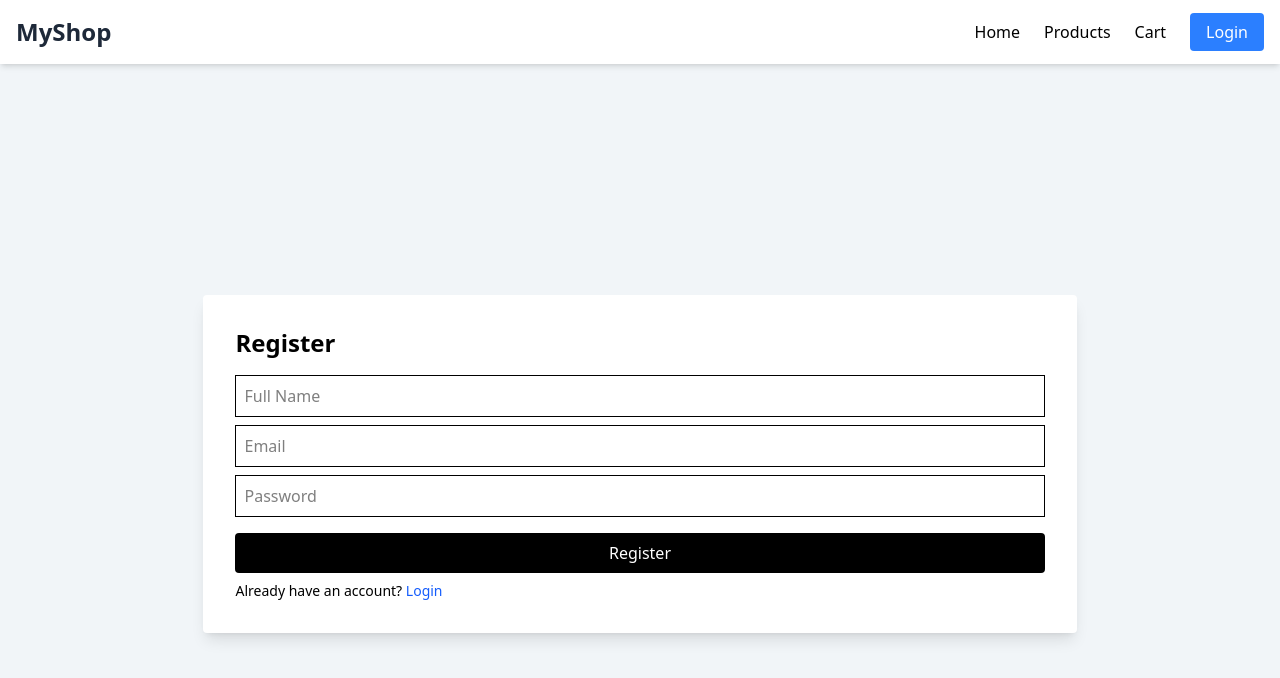
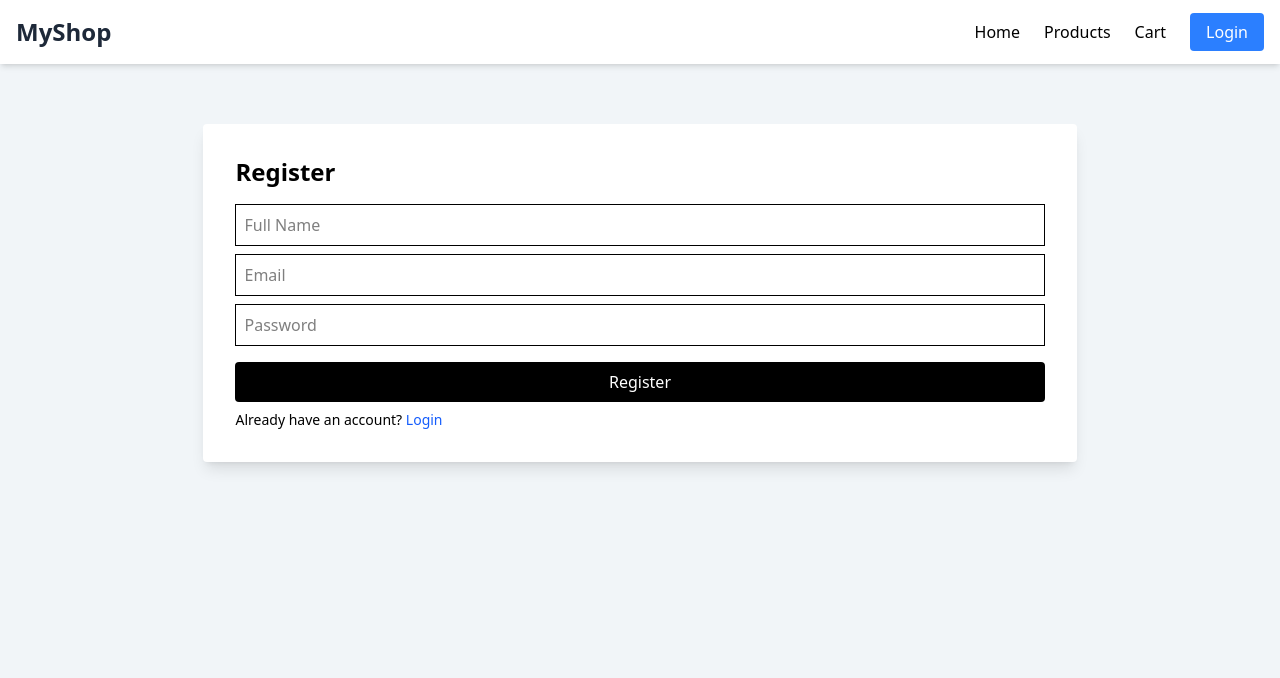
Before and after one commit to ajay123-k/e-commerce, a React (Vite) app: page /register in a window 1280 px wide. Shown: the top 678 px of the page. Built offline with nearby package versions, Linux system fonts and the light colour scheme.

Commit message:
Update:changes in register page component

```diff
--- a/src/Components/Login.jsx
+++ b/src/Components/Login.jsx
@@ -60,7 +60,7 @@
             >
               Login
             </button>
-            <div className="my-2">
+            <div className="my-2 text-sm">
               New user{" "}
               <Link className="text-blue-600" to={"/register"}>
                 Register
--- a/src/Components/Register.jsx
+++ b/src/Components/Register.jsx
@@ -38,7 +38,7 @@
   return (
     <>
       <Navbar />
-      <div className="flex justify-center items-center h-screen">
+      <div className="flex justify-center items-center mt-15">
         <div className="bg-white p-8 shadow-lg rounded">
           <h2 className="text-2xl font-bold mb-4">Register</h2>
           <form onSubmit={handleRegister}>
```
